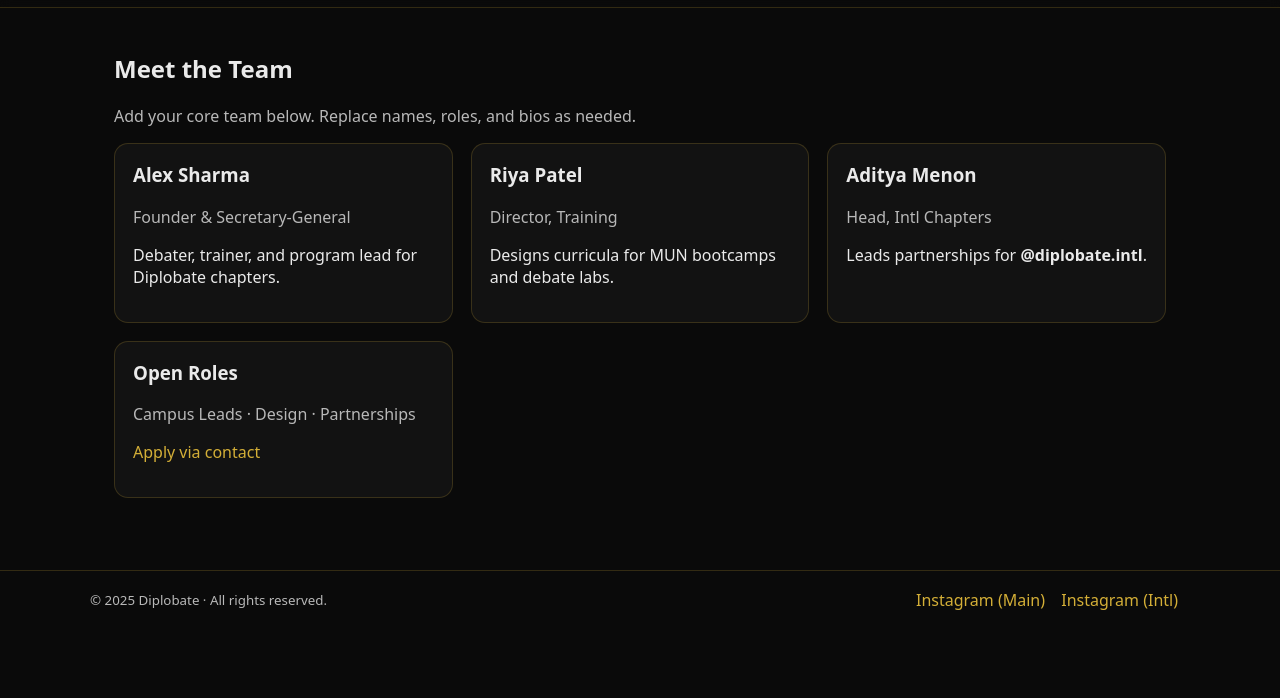
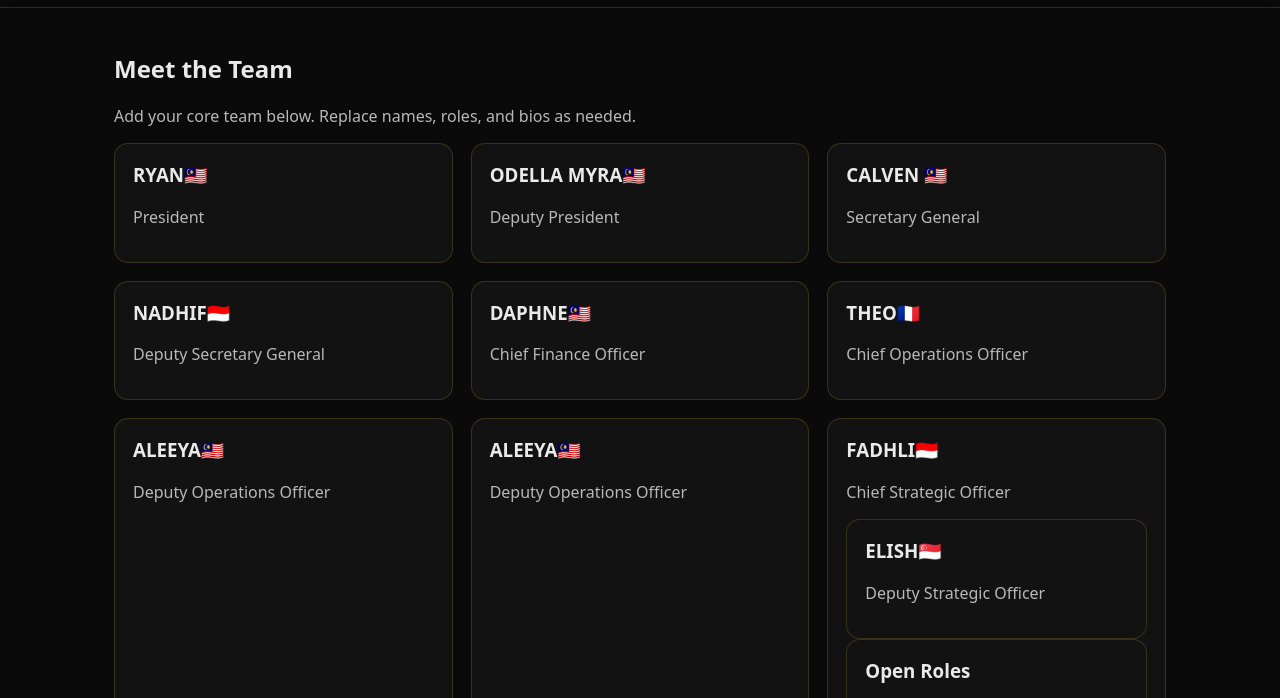
Before and after one commit to Jay12811/DIPLOBATE, a plain HTML site: page team.html in a window 1280 px wide. Shown: the part 88-786 px from the top of the page. Drawn offline with Linux system fonts and the light colour scheme.

Commit message:
Update team.html

```diff
--- a/team.html
+++ b/team.html
@@ -66,19 +66,53 @@
     <p class="muted">Add your core team below. Replace names, roles, and bios as needed.</p>
     <div class="card-grid">
       <div class="card">
-        <h3>Alex Sharma</h3>
-        <p class="muted">Founder & Secretary‑General</p>
-        <p>Debater, trainer, and program lead for Diplobate chapters.</p>
+        <h3>RYAN🇲🇾</h3>
+        <p class="muted">President</p>
+        <p></p>
       </div>
       <div class="card">
-        <h3>Riya Patel</h3>
-        <p class="muted">Director, Training</p>
-        <p>Designs curricula for MUN bootcamps and debate labs.</p>
+        <h3>ODELLA MYRA🇲🇾</h3>
+        <p class="muted">Deputy President</p>
+        <p></p>
       </div>
       <div class="card">
-        <h3>Aditya Menon</h3>
-        <p class="muted">Head, Intl Chapters</p>
-        <p>Leads partnerships for <strong>@diplobate.intl</strong>.</p>
+        <h3>CALVEN 🇲🇾</h3>
+        <p class="muted">Secretary General</p>
+        <p></p>
+      </div>
+      <div class="card">
+        <h3>NADHIF🇮🇩</h3>
+        <p class="muted">Deputy Secretary General</p>
+        <p></p>
+      </div>
+      <div class="card">
+        <h3>DAPHNE🇲🇾</h3>
+        <p class="muted">Chief Finance Officer</p>
+        <p></p>
+      </div>
+      <div class="card">
+        <h3>THEO🇫🇷</h3>
+        <p class="muted"> Chief Operations Officer </p>
+        <p></p>
+      </div>
+      <div class="card">
+        <h3>ALEEYA🇲🇾</h3>
+        <p class="muted">Deputy Operations Officer </p>
+        <p></p>
+      </div>
+      <div class="card">
+        <h3>ALEEYA🇲🇾</h3>
+        <p class="muted">Deputy Operations Officer </p>
+        <p></p>
+      </div>
+      <div class="card">
+        <h3>FADHLI🇮🇩</h3>
+        <p class="muted">Chief Strategic  Officer</p>
+        <p></p>
+      <div class="card">
+        <h3>ELISH🇸🇬</h3>
+        <p class="muted">Deputy Strategic  Officer</p>
+        <p></p>
       </div>
       <div class="card">
         <h3>Open Roles</h3>
```
